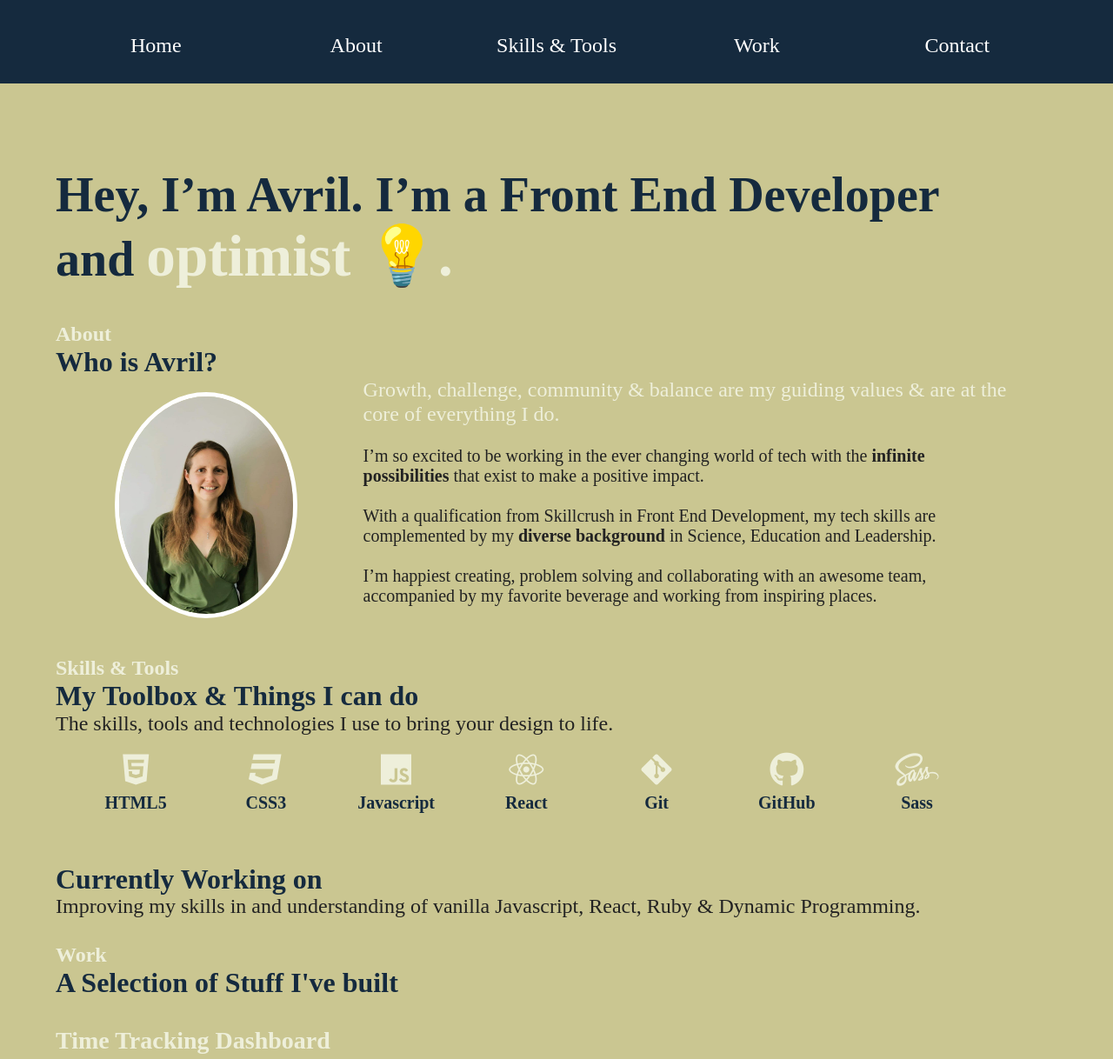
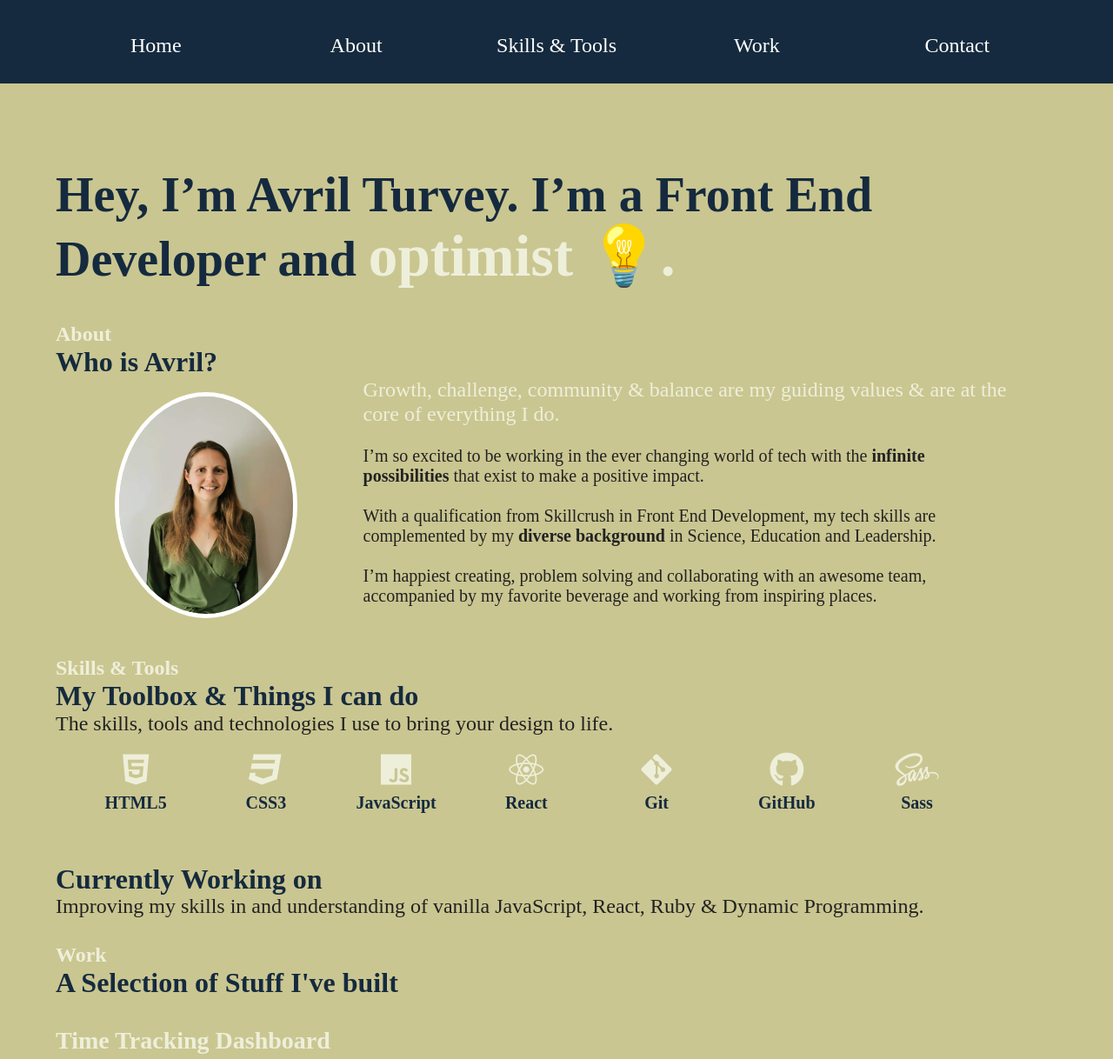
Before and after one commit to AvrilMary/avrilsPortfolioSite, a website built with Parcel: page index.html in a window 1280 px wide. Shown: the top 1218 px of the page at 87% size. Built offline with nearby package versions, Linux system fonts and the light colour scheme; grey boxes are pictures that could not be loaded; a web font is replaced by a local one.

Commit message:
Minor changes to design

```diff
--- a/index.html
+++ b/index.html
@@ -79,7 +79,7 @@
   <!--Banner Section-->
   <section class="banner-area">
     <div class="content-wrapper">
-      <h1 class="selfIntro">Hey, I’m Avril. I’m a <strong>Front
+      <h1 class="selfIntro">Hey, I’m Avril Turvey. I’m a <strong>Front
         End Developer </strong>and <span id="word1">optimist 💡.</span></h1>
     </div>
   </section>
@@ -132,7 +132,7 @@
 
             <div class="individualSkillIcon">
               <i class="fab fa-js"></i>
-              <h5 class="labels">Javascript</h5>
+              <h5 class="labels">JavaScript</h5>
             </div>
 
             <div class="individualSkillIcon">
@@ -159,7 +159,7 @@
 
           <h2 class="currentWorkSubtitle">Currently Working on</h2>
           <p class="currentWorkInfo">Improving my skills in and understanding of
-            vanilla Javascript, React, Ruby & Dynamic Programming.</p>
+            vanilla JavaScript, React, Ruby & Dynamic Programming.</p>
 
         </div>
     </div>
@@ -180,7 +180,7 @@
           <div class="projectContent">
 
             <figure class="imageStyleA">
-              <a href="">
+              <a href="https://avrilmary.github.io/time-tracking-dashboard/" target="_blank">
                 <img class="projectimages" src= "img/timetrackingedited.png" alt="Time Tracking Mockup">
               </a>
             </figure>
```
